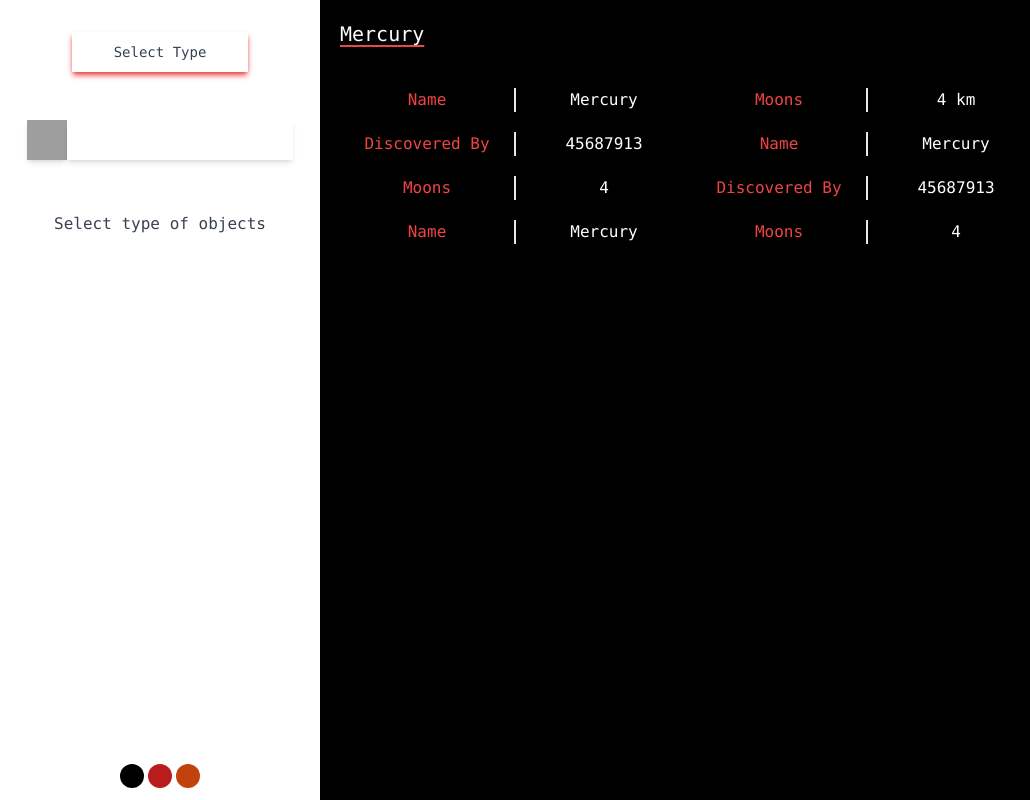
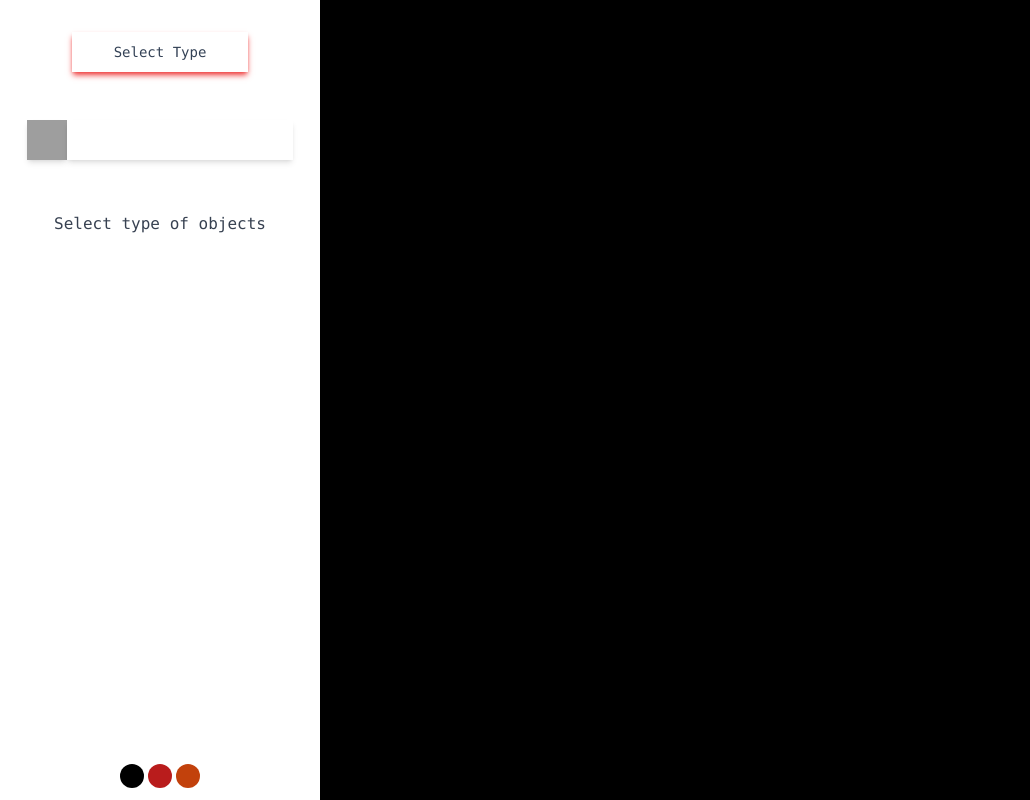
Before and after one commit to ali-umair/solinfo, a React (Vite) app: page / in a window 1280 px wide. Shown: the whole page, without its empty margins (0-1030 px from the left). Built offline with nearby package versions, Linux system fonts and the light colour scheme; grey boxes are pictures that could not be loaded.

Commit message:
Details page MVP ready - exluded some fields

```diff
--- a/src/components/Detail.jsx
+++ b/src/components/Detail.jsx
@@ -1,48 +1,25 @@
-import React from "react";
+import React, { useEffect } from "react";
 
-export default function Detail() {
+export default function Detail(props) {
+	const generateItems = () => {
+		let dataList = [];
+		Object.entries(props.starData).forEach(([key, value]) => {
+			dataList.push(
+				<div className="detail mb-10 flex">
+					<div className="text-red-500 text-center border-r-2 w-44">{key}</div>
+					<div className="text-center w-44">{value}</div>
+				</div>
+			);
+		});
+		return dataList;
+	};
 	return (
 		<>
 			<h1 className="text-xl underline underline-offset-4 decoration-red-500">
-				Mercury
+				{props.starData.englishName}
 			</h1>
 			<div className="container_details pt-10 flex flex-wrap justify-start">
-				<div className="detail mb-5 flex">
-					<div className="text-red-500 text-center border-r-2 w-44">Name</div>
-					<div className="text-center w-44">Mercury</div>
-				</div>
-				<div className="detail mb-5 flex">
-					<div className="text-red-500 text-center border-r-2 w-44">Moons</div>
-					<div className="text-center w-44">4 km</div>
-				</div>
-				<div className="detail mb-5 flex">
-					<div className="text-red-500 text-center border-r-2 w-44">
-						Discovered By
-					</div>
-					<div className="text-center w-44">45687913</div>
-				</div>
-				<div className="detail mb-5 flex">
-					<div className="text-red-500 text-center border-r-2 w-44">Name</div>
-					<div className="text-center w-44">Mercury</div>
-				</div>
-				<div className="detail mb-5 flex">
-					<div className="text-red-500 text-center border-r-2 w-44">Moons</div>
-					<div className="text-center w-44">4</div>
-				</div>
-				<div className="detail mb-5 flex">
-					<div className="text-red-500 text-center border-r-2 w-44">
-						Discovered By
-					</div>
-					<div className="text-center w-44">45687913</div>
-				</div>
-				<div className="detail mb-5 flex">
-					<div className="text-red-500 text-center border-r-2 w-44">Name</div>
-					<div className="text-center w-44">Mercury</div>
-				</div>
-				<div className="detail mb-5 flex">
-					<div className="text-red-500 text-center border-r-2 w-44">Moons</div>
-					<div className="text-center w-44">4</div>
-				</div>
+				{generateItems()}
 			</div>
 		</>
 	);
--- a/src/components/Redesign.jsx
+++ b/src/components/Redesign.jsx
@@ -1,4 +1,4 @@
-import React from "react";
+import React, { useState } from "react";
 import Detail from "./Detail";
 import Sidebar from "./Sidebar";
 
@@ -6,12 +6,13 @@ import Sidebar from "./Sidebar";
 // https://api.le-systeme-solaire.net/rest/bodies/Uranus?data=moons,moon,rel
 
 export default function Redesign() {
+	const [starData, setStarData] = useState("");
 	function starSelectData(star) {
 		fetch(
-			`https://api.le-systeme-solaire.net/rest/bodies?filter[]=englishName,eq,${star}`
+			`https://api.le-systeme-solaire.net/rest/bodies?filter[]=englishName,eq,${star}&exclude=mass,vol,moons,rel,dimension,aroundPlanet,discoveredBy,discoveryDate,alternativeName,isPlanet,bodyType`
 		)
 			.then((response) => response.json())
-			.then((data) => console.log(data.bodies[0]))
+			.then((data) => setStarData(data.bodies[0]))
 			.catch((error) => {
 				console.log(error);
 			});
@@ -19,10 +20,10 @@ export default function Redesign() {
 	return (
 		<div className="bg-black h-screen flex font-mono">
 			<div className="bg-white text-slate-700 h-full w-1/4 pt-5 text-center">
-				<Sidebar starSelectData={starSelectData}/>
+				<Sidebar starSelectData={starSelectData} />
 			</div>
 			<div className="text-white h-full w-3/4 p-5">
-				<Detail />
+				<Detail starData={starData} />
 			</div>
 		</div>
 	);
```
